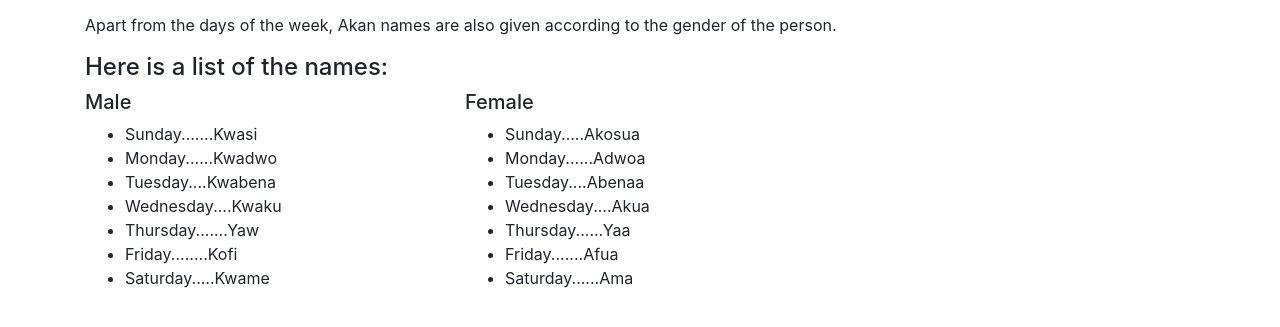
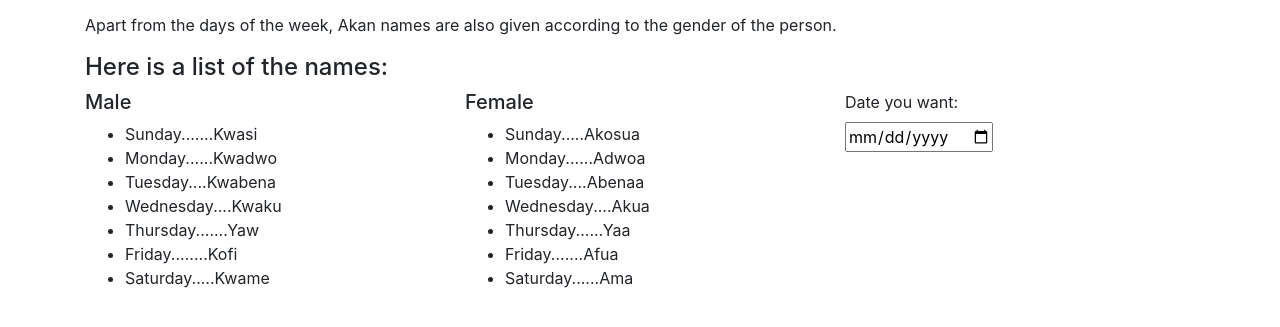
Before and after one commit to Eliane-5/week2, a plain HTML site: page index.html in a window 1280 px wide. Shown: the part 153-480 px from the top of the page. Drawn offline with Linux system fonts and the light colour scheme.

Commit message:
adding a box to insert the date

```diff
--- a/index.html
+++ b/index.html
@@ -44,12 +44,12 @@
                             <li>Saturday......Ama</li>
                         </ul>
                     </div>
-                    <!--<div class="col-md-4">
+                    <div class="col-md-4">
                         <div>
                             <label for="date">Date you want:</label><br>
                             <input type="date" id="day">
                         </div>
-                        <br><label for="gender">Gender</label><br>
+                        <!--<br><label for="gender">Gender</label><br>
                             <select id="choice">
                                  <option  type="radio" name="gender" value="Female" id="femme" >Female</option><br>
                                 <option type="radio" name="gender" value="Male" id="homme">Male</option> <br>
```
